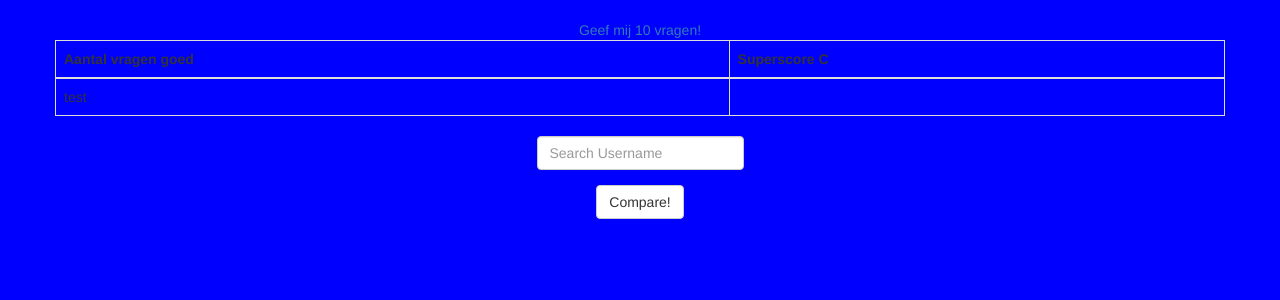
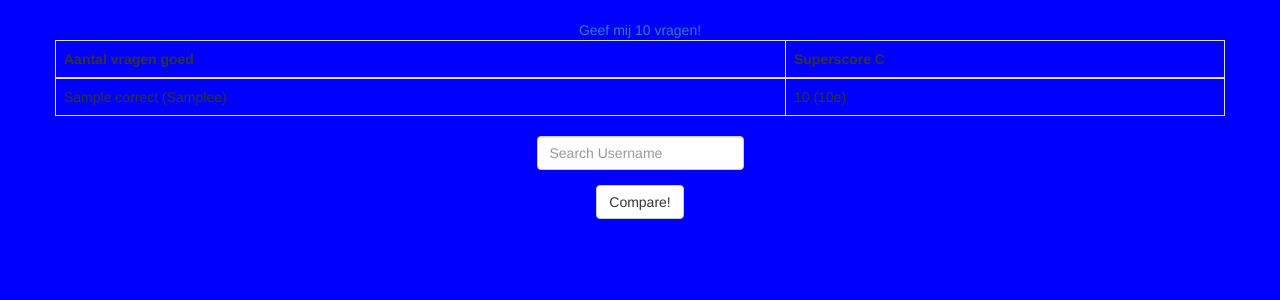
Before and after one commit to Chris-Wijgh/Trivia-Project-Web-ProgIK, a Flask app: template trivia/templates/index.html in a window 1280 px wide. Shown: the part 52-352 px from the top of the page. Run offline with Flask 2, Linux system fonts and the light colour scheme; the template is opened without the code that fills it: most values are stand-ins (such as "Sample title", 1, 10 or a date in 2020); some libraries are stand-ins or nearby versions.

Commit message:
index.html gefixt kinda

```diff
--- a/trivia/templates/index.html
+++ b/trivia/templates/index.html
@@ -16,12 +16,14 @@
             <thead>
                 <th>Aantal vragen goed</th>
                 <th>Superscore C</th>
+
             </thead>
             <tbody>
 
                 <tr>
-                    <td>test</td>
-                    <td></td>
+                    <td>{{ correct }} ({{rank_nr}}e)</td>
+                    <td>{{ score }} ({{rank_score}}e)</td>
+
 
                 </tr>
 
```
